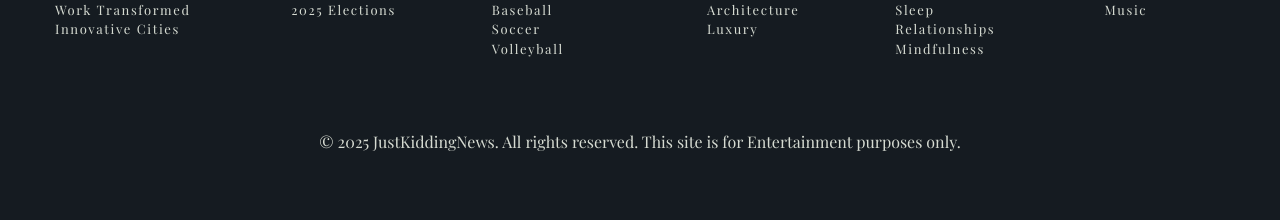
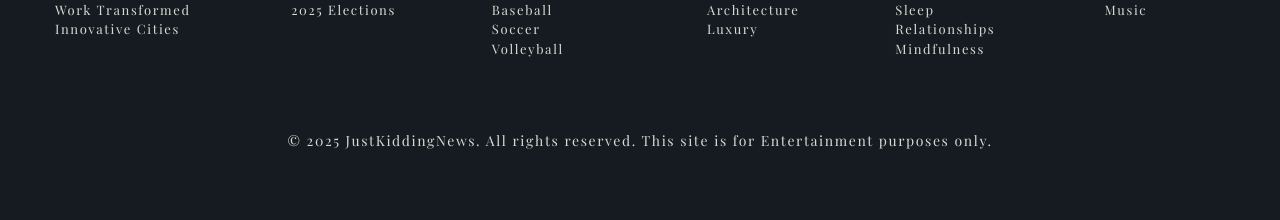
Before and after one commit to thuchains/News-Website-Project, a plain HTML site: page index.html in a window 1280 px wide. Shown: the part 4426-4646 px from the top of the page. Drawn offline with nearby package versions, Linux system fonts and the light colour scheme; a web font is replaced by a local one.

Commit message:
changed font sizes and letter spacing for footer contents

```diff
--- a/style.css
+++ b/style.css
@@ -159,6 +159,8 @@ a:hover {
 .copyright {
     color: #D6DBD2;
     margin-top: 7vh;
+    letter-spacing: 0.1rem;
+    font-size: 14px;
 }
 
 @media (min-width: 768px) {
```
